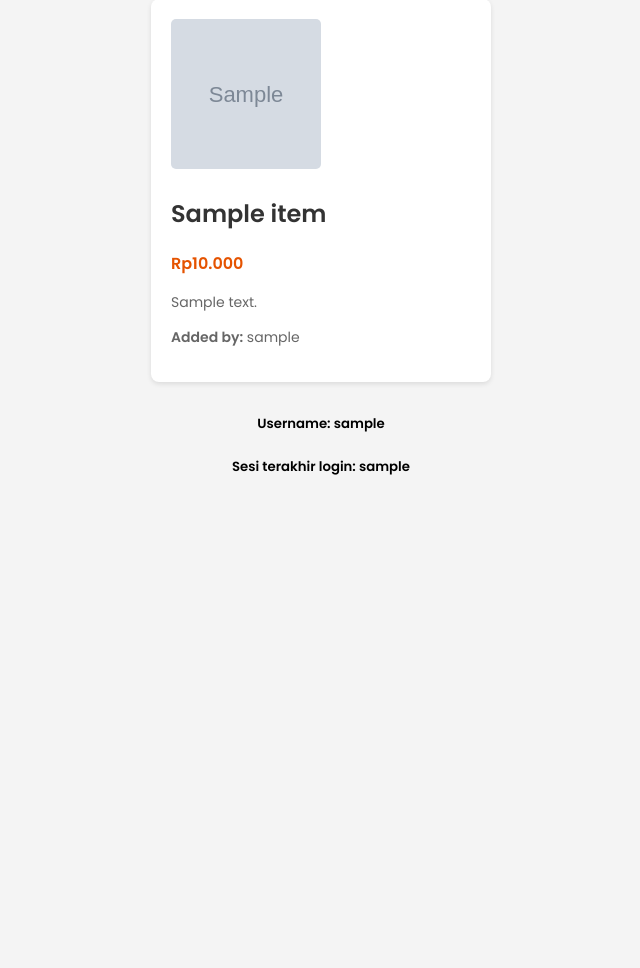
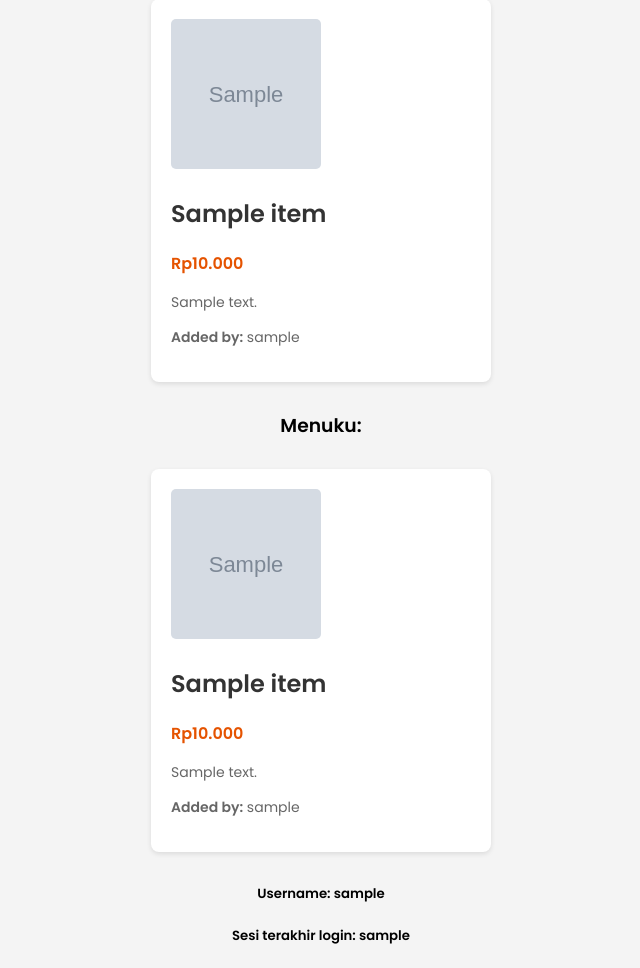
Before and after one commit to soydoradesu/warmindawg, a Django app: template main/templates/home.html in a window 1280 px wide. Shown: the part 455-1423 px from the top of the page, without its empty margins (319-959 px from the left). Before the commit the page ends 930 px from the top, so only its background shows below. Run offline with Django 5.2, Linux system fonts and the light colour scheme; a user stored in the database is signed in; tables that the repository leaves empty hold one stand-in row (values such as "Sample post"); the template is opened without the code that fills it: values that come from a table or form of the project are taken from there, most other values are stand-ins (such as "Sample title", 1, 10 or a date in 2020); grey boxes marked "Sample" are stand-in pictures.

Commit message:
added feature to see own's added menu

```diff
--- a/main/templates/home.html
+++ b/main/templates/home.html
@@ -39,6 +39,19 @@
         </li>
         {% endfor %}
     </ul>
+    <h3 align="center">Menuku:</h3>
+    <ul>
+        {% for item in my_items %}
+        <li>
+            <img src="{{ item.image }}" alt="{{ item.name }}" class="fixed-image">
+            <h2>{{ item.name }}</h2>
+            <p class="price">Rp{{ item.price }}.000</p>
+            <p class="product-description">{{ item.description }}</p>
+            <p class="product-description">
+                <strong>Added by:</strong> {{ item.user.username }}</p>
+        </li>
+        {% endfor %}
+    </ul>
     <div align="center">
         <h5>Username: {{ user.username }}</h5>
         <h5>Sesi terakhir login: {{ last_login }}</h5>
```
